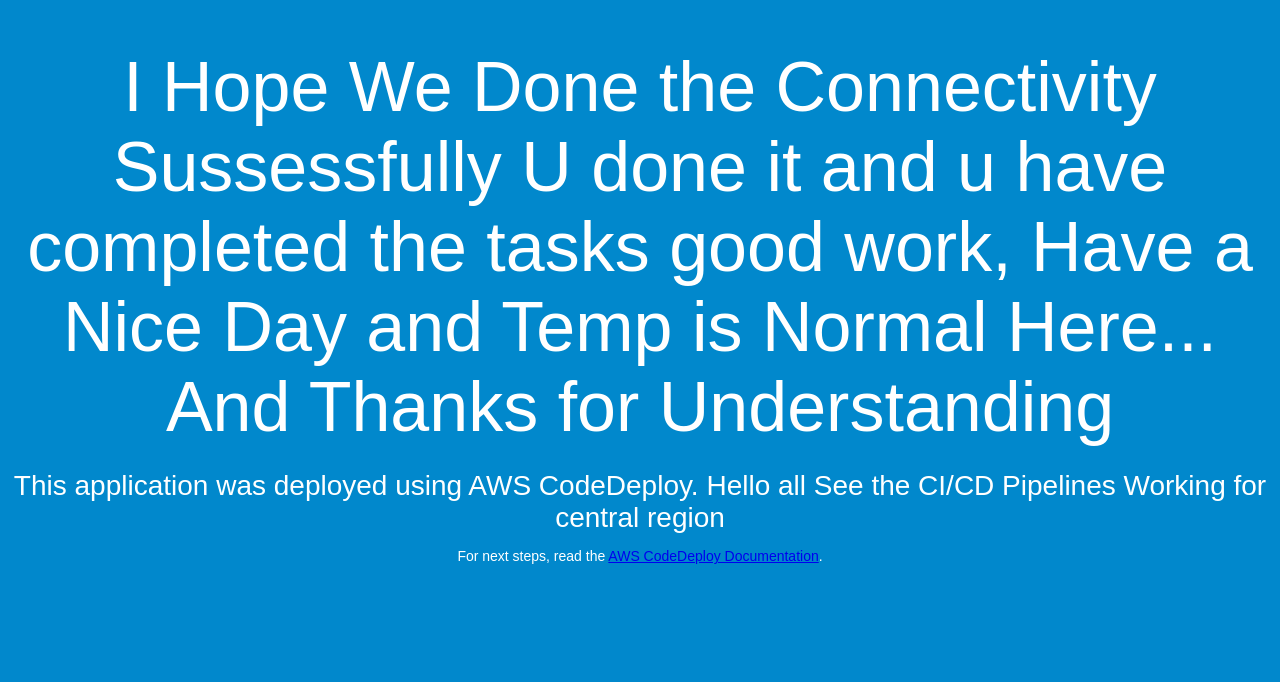
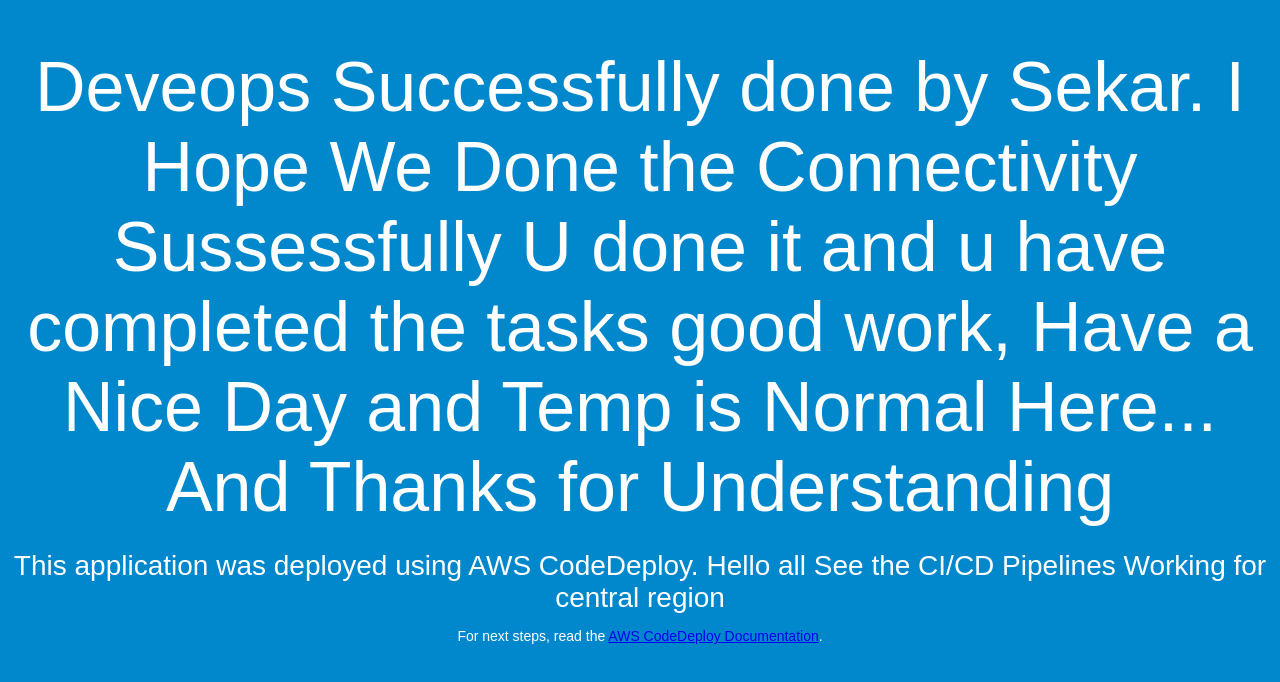
Before and after one commit to ushadeveops/Centralcode, a plain HTML site: page index.html in a window 1280 px wide. Drawn offline with Linux system fonts and the light colour scheme.

Commit message:
Update index.html

```diff
--- a/index.html
+++ b/index.html
@@ -26,7 +26,7 @@
 </head>
 <body>
   <div align="center">
-    <h1>I Hope We Done the Connectivity Sussessfully U done it and u have completed the tasks good work, Have a Nice Day and Temp is Normal Here... And Thanks for Understanding</h1>
+    <h1>Deveops Successfully done by Sekar. I Hope We Done the Connectivity Sussessfully U done it and u have completed the tasks good work, Have a Nice Day and Temp is Normal Here... And Thanks for Understanding</h1>
     <h2>This application was deployed using AWS CodeDeploy. Hello all See the CI/CD Pipelines Working for central region </h2>
     <p>For next steps, read the <a href="http://aws.amazon.com/documentation/codedeploy">AWS CodeDeploy Documentation</a>.</p>
   </div>
```
